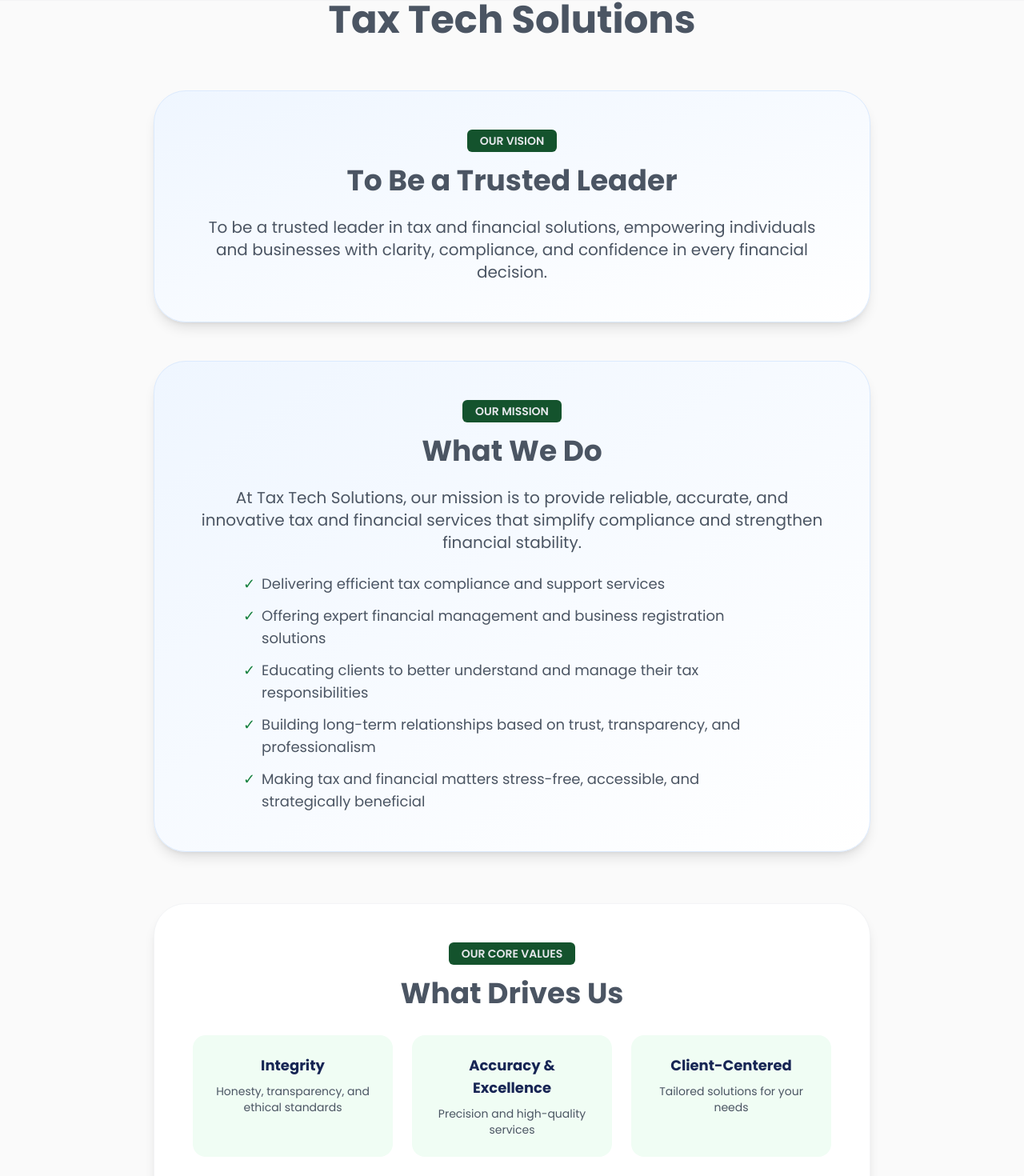
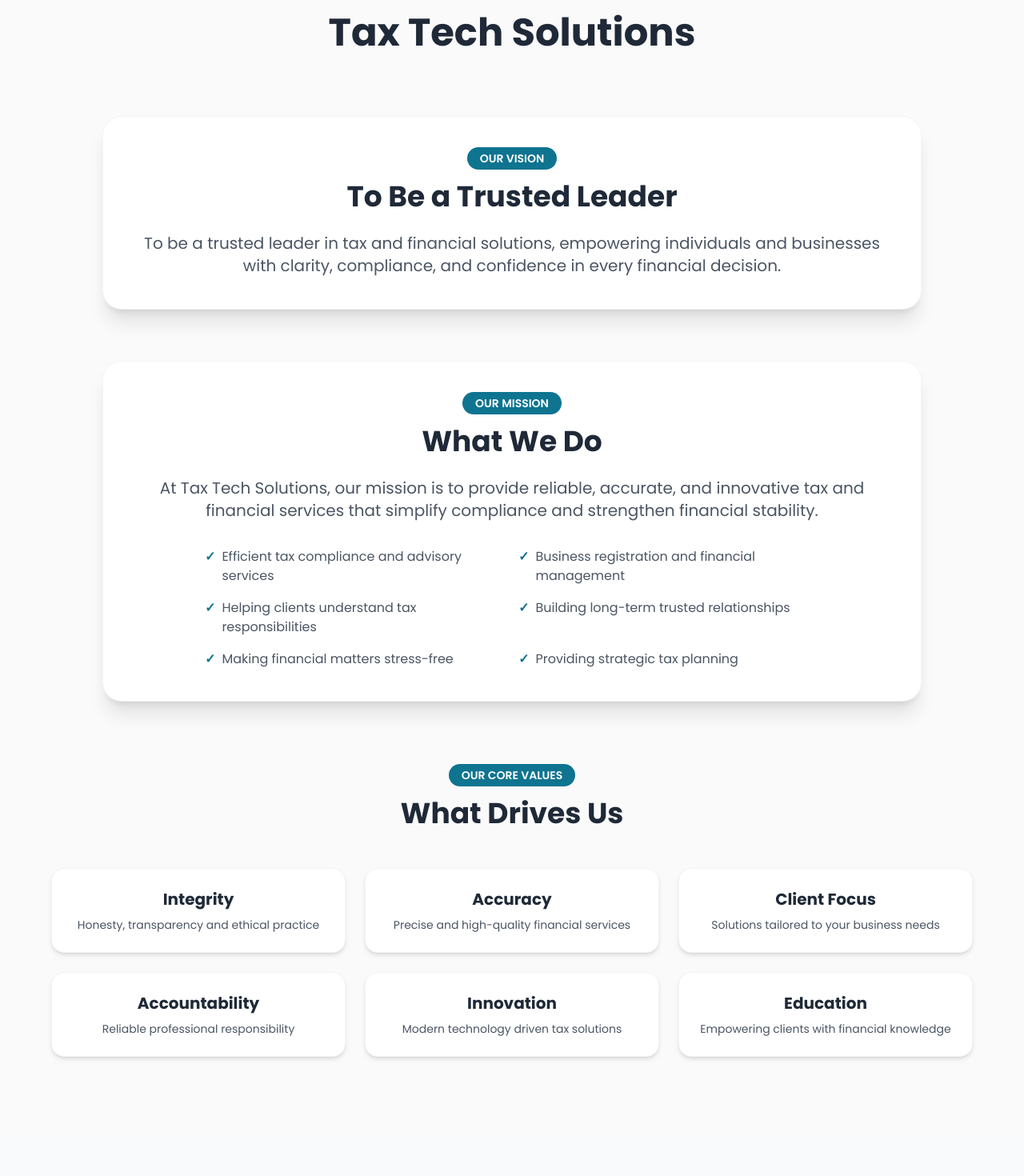
Before and after one commit to Neil-Ntshovelo/Tax-Tech-Solutions, a React (Vite) app: page / in a window 1280 px wide. Shown: the part 1023-2493 px from the top of the page at 80% size. Built offline with nearby package versions, Linux system fonts and the light colour scheme.

Commit message:
Add files via upload

```diff
--- a/src/components/MainPage.jsx
+++ b/src/components/MainPage.jsx
@@ -1,198 +1,180 @@
-import React from 'react';
-import { motion } from 'framer-motion';
-import { fadeIn } from '../variants';
+import React from "react";
+import { motion } from "framer-motion";
 
 const MainPage = () => {
-  // Custom animation variants for smoother, more professional effects
-  const containerVariants = {
+
+  const container = {
     hidden: { opacity: 0 },
-    visible: {
+    show: {
       opacity: 1,
-      transition: {
-        staggerChildren: 0.15,
-        delayChildren: 0.2
-      }
+      transition: { staggerChildren: 0.15 }
     }
   };
 
-  const itemVariants = {
+  const item = {
     hidden: { opacity: 0, y: 30 },
-    visible: {
+    show: {
       opacity: 1,
       y: 0,
-      transition: {
-        duration: 0.6,
-        ease: [0.25, 0.46, 0.45, 0.94]
-      }
-    }
-  };
-
-  const cardHoverVariants = {
-    rest: { scale: 1, y: 0 },
-    hover: {
-      scale: 1.03,
-      y: -5,
-      transition: {
-        duration: 0.3,
-        ease: "easeOut"
-      }
+      transition: { duration: 0.6, ease: "easeOut" }
     }
   };
 
   return (
-    <section className="mt-8 sm:mt-20 px-4 pb-20">
-      {/* Company Name */}
+    <section className="py-24 px-6 bg-zinc-50">
+
+      {/* COMPANY NAME */}
       <motion.h2
-        initial={{ opacity: 0, y: -20 }}
-        animate={{ opacity: 1, y: 0 }}
-        transition={{ duration: 0.6, ease: "easeOut" }}
-        className="flex justify-center text-gray-600 font-bold text-2xl sm:text-5xl mb-8 sm:mb-16"
+        initial={{ opacity: 0, y: -30 }}
+        whileInView={{ opacity: 1, y: 0 }}
+        viewport={{ once: true }}
+        transition={{ duration: 0.7 }}
+        className="text-center text-3xl sm:text-5xl font-bold text-gray-800 mb-20"
       >
         Tax Tech Solutions
       </motion.h2>
 
-      {/* Vision Section */}
-      <motion.article
-        initial={{ opacity: 0, y: 50 }}
+      {/* VISION */}
+      <motion.div
+        initial={{ opacity: 0, y: 60 }}
         whileInView={{ opacity: 1, y: 0 }}
-        viewport={{ once: true, amount: 0.3 }}
-        transition={{ duration: 0.8, ease: "easeOut" }}
-        className="max-w-4xl mx-auto mb-12 p-8 sm:p-12 rounded-[40px] shadow-lg bg-gradient-to-br from-blue-50 to-white border border-blue-100"
+        viewport={{ once: true }}
+        transition={{ duration: 0.7 }}
+        className="max-w-5xl mx-auto bg-white rounded-3xl shadow-xl p-10 mb-16 border border-gray-100"
       >
         <div className="text-center mb-6">
-          <motion.span
-            initial={{ opacity: 0, scale: 0.8 }}
-            whileInView={{ opacity: 1, scale: 1 }}
-            viewport={{ once: true }}
-            transition={{ delay: 0.3, duration: 0.4 }}
-            className="inline-block px-4 py-1 bg-green-900 text-gray-200 text-sm font-semibold rounded-md mb-4"
-          >
+          <span className="bg-cyan-700 text-white px-4 py-1 rounded-full text-sm font-semibold">
             OUR VISION
-          </motion.span>
-          <h3 className="text-gray-600 font-bold text-xl sm:text-4xl">To Be a Trusted Leader</h3>
+          </span>
+
+          <h3 className="text-2xl sm:text-4xl font-bold text-gray-800 mt-4">
+            To Be a Trusted Leader
+          </h3>
         </div>
-        <motion.p
-          variants={fadeIn("up", 0.3)}
+
+        <p className="text-gray-600 text-lg sm:text-xl text-center leading-relaxed">
+          To be a trusted leader in tax and financial solutions, empowering
+          individuals and businesses with clarity, compliance, and confidence
+          in every financial decision.
+        </p>
+      </motion.div>
+
+      {/* MISSION */}
+      <motion.div
+        initial={{ opacity: 0, y: 60 }}
+        whileInView={{ opacity: 1, y: 0 }}
+        viewport={{ once: true }}
+        transition={{ duration: 0.7 }}
+        className="max-w-5xl mx-auto bg-white rounded-3xl shadow-xl p-10 mb-20 border border-gray-100"
+      >
+        <div className="text-center mb-6">
+          <span className="bg-cyan-700 text-white px-4 py-1 rounded-full text-sm font-semibold">
+            OUR MISSION
+          </span>
+
+          <h3 className="text-2xl sm:text-4xl font-bold text-gray-800 mt-4">
+            What We Do
+          </h3>
+        </div>
+
+        <p className="text-gray-600 text-lg sm:text-xl text-center mb-8 leading-relaxed">
+          At Tax Tech Solutions, our mission is to provide reliable,
+          accurate, and innovative tax and financial services that simplify
+          compliance and strengthen financial stability.
+        </p>
+
+        <motion.ul
+          variants={container}
           initial="hidden"
           whileInView="show"
-          viewport={{ once: true, amount: 0.5 }}
-          className="text-gray-600 text-lg sm:text-xl text-center leading-relaxed"
-        >
-          To be a trusted leader in tax and financial solutions, empowering individuals and businesses with clarity, compliance, and confidence in every financial decision.
-        </motion.p>
-      </motion.article>
-
-      {/* Mission Section */}
-      <motion.article
-        initial={{ opacity: 0, y: 50 }}
-        whileInView={{ opacity: 1, y: 0 }}
-        viewport={{ once: true, amount: 0.3 }}
-        transition={{ duration: 0.8, ease: "easeOut", delay: 0.1 }}
-        className="max-w-4xl mx-auto mb-16 p-8 sm:p-12 rounded-[40px] shadow-lg bg-gradient-to-br from-blue-50 to-white border border-blue-100"
-      >
-        <div className="text-center mb-6">
-          <motion.span
-            initial={{ opacity: 0, scale: 0.8 }}
-            whileInView={{ opacity: 1, scale: 1 }}
-            viewport={{ once: true }}
-            transition={{ delay: 0.3, duration: 0.4 }}
-            className="inline-block px-4 py-1 bg-green-900 text-gray-200 text-sm font-semibold rounded-md mb-4"
-          >
-            OUR MISSION
-          </motion.span>
-          <h3 className="text-gray-600 font-bold text-2xl sm:text-4xl">What We Do</h3>
-        </div>
-        <p
-          variants={fadeIn("up", 0.3)}
-          initial="hidden"
-          whileInView="show"
-          viewport={{ once: true, amount: 0.5 }}
-          className="text-gray-600 text-lg sm:text-xl text-center leading-relaxed mb-6"
-        >
-          At Tax Tech Solutions, our mission is to provide reliable, accurate, and innovative tax and financial services that simplify compliance and strengthen financial stability.
-        </p>
-        <motion.ul
-          variants={containerVariants}
-          initial="hidden"
-          whileInView="visible"
-          viewport={{ once: true, amount: 0.3 }}
-          className="text-gray-600 text-md sm:text-lg space-y-3 max-w-2xl mx-auto"
-        >
-          <motion.li variants={itemVariants} className="flex items-start">
-            <span className="text-green-700 mr-2">✓</span>
-            Delivering efficient tax compliance and support services
-          </motion.li>
-          <motion.li variants={itemVariants} className="flex items-start">
-            <span className="text-green-700 mr-2">✓</span>
-            Offering expert financial management and business registration solutions
-          </motion.li>
-          <motion.li variants={itemVariants} className="flex items-start">
-            <span className="text-green-700 mr-2">✓</span>
-            Educating clients to better understand and manage their tax responsibilities
-          </motion.li>
-          <motion.li variants={itemVariants} className="flex items-start">
-            <span className="text-green-700 mr-2">✓</span>
-            Building long-term relationships based on trust, transparency, and professionalism
-          </motion.li>
-          <motion.li variants={itemVariants} className="flex items-start">
-            <span className="text-green-700 mr-2">✓</span>
-            Making tax and financial matters stress-free, accessible, and strategically beneficial
-          </motion.li>
-        </motion.ul>
-      </motion.article>
-
-      {/* Core Values Section */}
-      <motion.article
-        initial={{ opacity: 0, y: 50 }}
-        whileInView={{ opacity: 1, y: 0 }}
-        viewport={{ once: true, amount: 0.3 }}
-        transition={{ duration: 0.8, ease: "easeOut", delay: 0.2 }}
-        className="max-w-4xl mx-auto p-8 sm:p-12 rounded-[40px] shadow-lg bg-white border border-gray-100"
-      >
-        <div className="text-center mb-8">
-          <motion.span
-            initial={{ opacity: 0, scale: 0.8 }}
-            whileInView={{ opacity: 1, scale: 1 }}
-            viewport={{ once: true }}
-            transition={{ delay: 0.3, duration: 0.4 }}
-            className="inline-block px-4 py-1 bg-green-900 text-gray-200 text-sm font-semibold rounded-md mb-4"
-          >
-            OUR CORE VALUES
-          </motion.span>
-          <h3 className="text-gray-600 font-bold text-2xl sm:text-4xl">What Drives Us</h3>
-        </div>
-        <motion.div
-          variants={containerVariants}
-          initial="hidden"
-          whileInView="visible"
-          viewport={{ once: true, amount: 0.2 }}
-          className="grid grid-cols-1 sm:grid-cols-2 md:grid-cols-3 gap-6"
+          viewport={{ once: true }}
+          className="grid sm:grid-cols-2 gap-4 text-gray-600 max-w-3xl mx-auto"
         >
           {[
-            { title: "Integrity", desc: "Honesty, transparency, and ethical standards" },
-            { title: "Accuracy & Excellence", desc: "Precision and high-quality services" },
-            { title: "Client-Centered", desc: "Tailored solutions for your needs" },
-            { title: "Accountability", desc: "Professionalism and reliability" },
-            { title: "Innovation", desc: "Modern tax solutions" },
-            { title: "Education", desc: "Empowering financial confidence" }
-          ].map((value, index) => (
+            "Efficient tax compliance and advisory services",
+            "Business registration and financial management",
+            "Helping clients understand tax responsibilities",
+            "Building long-term trusted relationships",
+            "Making financial matters stress-free",
+            "Providing strategic tax planning"
+          ].map((text, index) => (
+            <motion.li
+              key={index}
+              variants={item}
+              className="flex items-start gap-2"
+            >
+              <span className="text-cyan-700 font-bold">✓</span>
+              {text}
+            </motion.li>
+          ))}
+        </motion.ul>
+      </motion.div>
+
+      {/* CORE VALUES */}
+      <motion.div
+        variants={container}
+        initial="hidden"
+        whileInView="show"
+        viewport={{ once: true }}
+        className="max-w-6xl mx-auto"
+      >
+        <div className="text-center mb-12">
+          <span className="bg-cyan-700 text-white px-4 py-1 rounded-full text-sm font-semibold">
+            OUR CORE VALUES
+          </span>
+
+          <h3 className="text-2xl sm:text-4xl font-bold text-gray-800 mt-4">
+            What Drives Us
+          </h3>
+        </div>
+
+        <div className="grid gap-6 sm:grid-cols-2 md:grid-cols-3">
+          {[
+            {
+              title: "Integrity",
+              desc: "Honesty, transparency and ethical practice"
+            },
+            {
+              title: "Accuracy",
+              desc: "Precise and high-quality financial services"
+            },
+            {
+              title: "Client Focus",
+              desc: "Solutions tailored to your business needs"
+            },
+            {
+              title: "Accountability",
+              desc: "Reliable professional responsibility"
+            },
+            {
+              title: "Innovation",
+              desc: "Modern technology driven tax solutions"
+            },
+            {
+              title: "Education",
+              desc: "Empowering clients with financial knowledge"
+            }
+          ].map((value, i) => (
             <motion.div
-              key={index}
-              variants={itemVariants}
-              whileHover="hover"
-              initial="rest"
-              className="p-6 bg-green-50 rounded-2xl text-center cursor-pointer"
+              key={i}
+              variants={item}
+              whileHover={{ y: -8 }}
+              className="bg-white rounded-2xl shadow-md p-6 text-center border border-gray-100 hover:shadow-xl transition"
             >
-              <motion.div variants={cardHoverVariants}>
-                <h4 className="text-blue-950 font-bold text-lg mb-2">{value.title}</h4>
-                <p className="text-gray-600 text-sm">{value.desc}</p>
-              </motion.div>
+              <h4 className="text-xl font-bold text-gray-800 mb-2">
+                {value.title}
+              </h4>
+
+              <p className="text-gray-600 text-sm">
+                {value.desc}
+              </p>
             </motion.div>
           ))}
-        </motion.div>
-      </motion.article>
+        </div>
+      </motion.div>
+
     </section>
   );
-}
+};
 
 export default MainPage;
```
